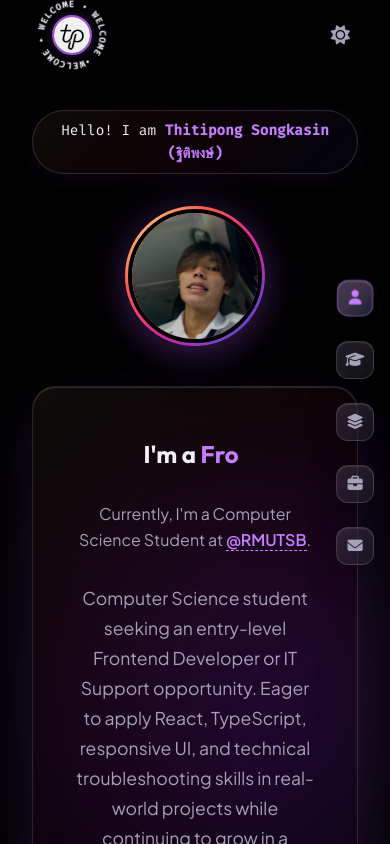
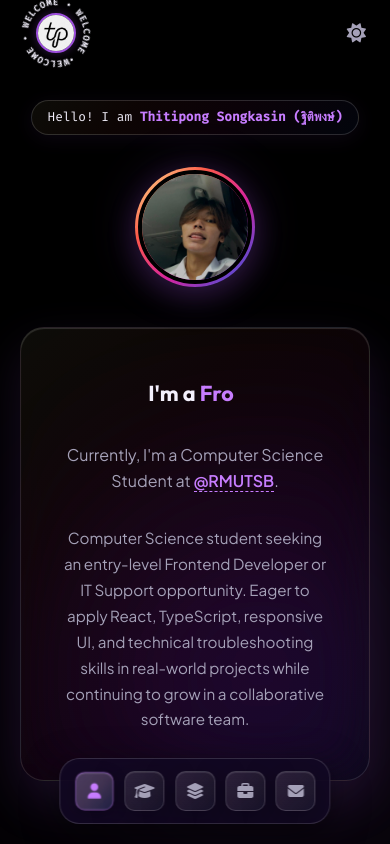
Before and after one commit to TTthiti01/-portfolio-Thiti, a React (Vite) app: page / in a window 390 px wide. Shown: the top 844 px of the page. Built offline with nearby package versions, Linux system fonts and the light colour scheme; no server answers.

Commit message:
Fix mobile layout responsiveness

```diff
--- a/src/index.css
+++ b/src/index.css
@@ -1331,11 +1331,11 @@ body.dark-theme .theme-toggle:hover {
 /* Responsive Media Queries */
 @media (max-width: 991px) {
     .navbar {
-        padding: 0 2rem;
+        padding: 0 1.5rem;
     }
 
     .hero-headline {
-        font-size: 2.8rem;
+        font-size: 2.5rem;
     }
 
     .experience-grid {
@@ -1367,7 +1367,7 @@ body.dark-theme .theme-toggle:hover {
         display: flex;
         flex-direction: column;
         align-items: center;
-        gap: 3rem;
+        gap: 2.5rem;
     }
 
     .connector-svg {
@@ -1379,7 +1379,7 @@ body.dark-theme .theme-toggle:hover {
         display: flex;
         flex-wrap: wrap;
         justify-content: center;
-        gap: 1rem;
+        gap: 0.85rem;
         height: auto;
     }
 
@@ -1395,32 +1395,118 @@ body.dark-theme .theme-toggle:hover {
     }
 }
 
+@media (max-width: 768px) {
+    .container {
+        padding: 0 1.25rem;
+    }
+
+    .navbar {
+        height: 70px;
+        padding: 0 1.25rem;
+    }
+
+    /* Floating mobile navigation bar at bottom center */
+    .side-nav {
+        right: 50%;
+        top: auto;
+        bottom: 1.25rem;
+        transform: translateX(50%);
+        flex-direction: row;
+        gap: 0.65rem;
+        padding: 0.5rem 0.85rem;
+        background: rgba(245, 240, 235, 0.75);
+        border: 1px solid rgba(255, 255, 255, 0.6);
+        border-radius: 20px;
+        backdrop-filter: blur(25px);
+        -webkit-backdrop-filter: blur(25px);
+        box-shadow: 0 10px 30px rgba(0, 0, 0, 0.12);
+        z-index: 1000;
+    }
+
+    body.dark-theme .side-nav {
+        background: rgba(18, 9, 36, 0.85);
+        border-color: rgba(255, 255, 255, 0.15);
+        box-shadow: 0 10px 35px rgba(0, 0, 0, 0.5);
+    }
+
+    .side-nav .nav-icon {
+        width: 40px;
+        height: 40px;
+        font-size: 1rem;
+        border-radius: 10px;
+    }
+
+    .side-nav .nav-label {
+        display: none !important; /* Hide floating text tooltips on mobile */
+    }
+
+    .hello-tag {
+        font-size: 0.8rem;
+        padding: 0.4rem 1rem;
+        word-break: break-word;
+    }
+
+    .profile-image-wrapper {
+        width: 120px;
+        height: 120px;
+    }
+
+    .profile-glow {
+        width: 140px;
+        height: 140px;
+    }
+
+    .hero-content {
+        max-width: 100%;
+    }
+
+    .hero-desc {
+        font-size: 0.95rem;
+        word-break: break-word;
+    }
+
+    .section-title {
+        font-size: 2rem;
+    }
+
+    .custom-contrib-card {
+        padding: 1.25rem;
+        border-radius: 14px;
+    }
+}
+
 @media (max-width: 576px) {
     .navbar {
-        height: 70px;
+        height: 65px;
+        padding: 0 1rem;
     }
 
     .hero {
-        padding-top: 110px;
-        padding-bottom: 60px;
+        padding-top: 100px;
+        padding-bottom: 70px;
     }
 
     .hero-headline {
-        font-size: 2.2rem;
+        font-size: 1.9rem;
     }
 
     .typewriter-container {
-        font-size: 1.5rem;
+        font-size: 1.35rem;
     }
 
     .exp-card {
         flex-direction: column;
-        padding: 1.5rem;
+        padding: 1.25rem;
         gap: 1rem;
+        text-align: left;
+    }
+
+    .exp-icon-box {
+        align-self: flex-start;
     }
 
     .contact-card {
-        padding: 2.5rem 1.5rem;
+        padding: 2rem 1.25rem;
     }
 
     .contact-sub {
@@ -1431,7 +1517,16 @@ body.dark-theme .theme-toggle:hover {
         padding: 0.8rem 1.8rem;
         font-size: 0.9rem;
     }
-}
+
+    .footer-section {
+        padding: 40px 0 60px 0;
+    }
+
+    .footer-giant-text {
+        font-size: 18vw;
+    }
+}
+
 
 /* Custom Purple GitHub Contributions Styling */
 .github-section {
```
